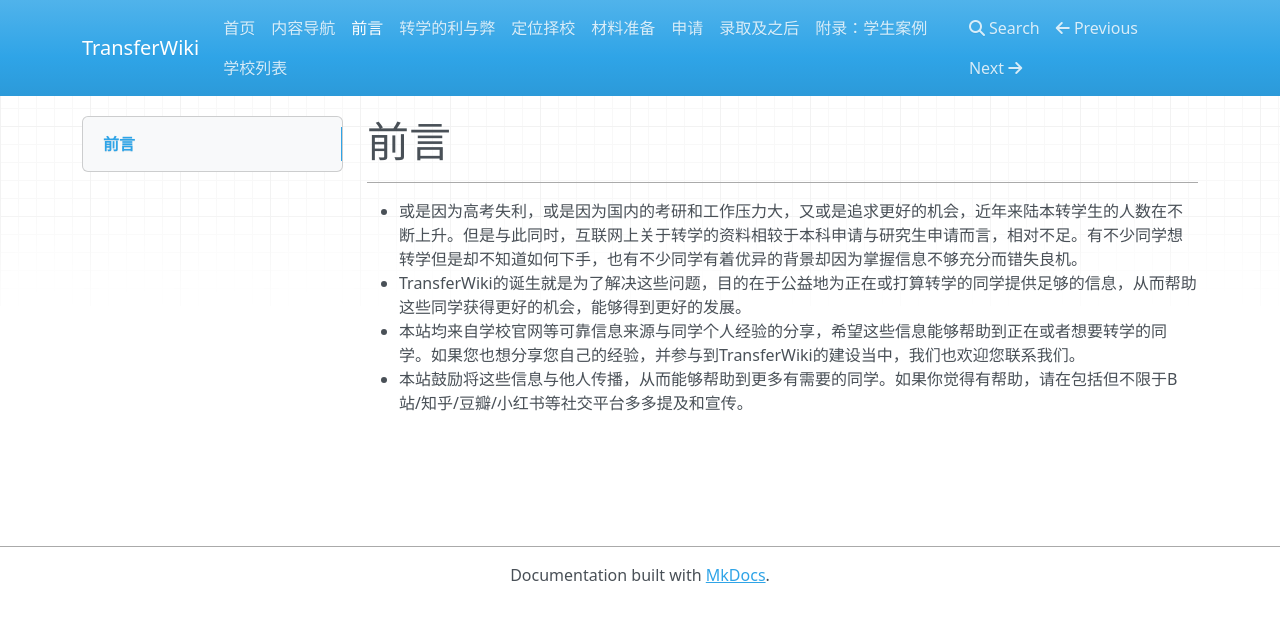
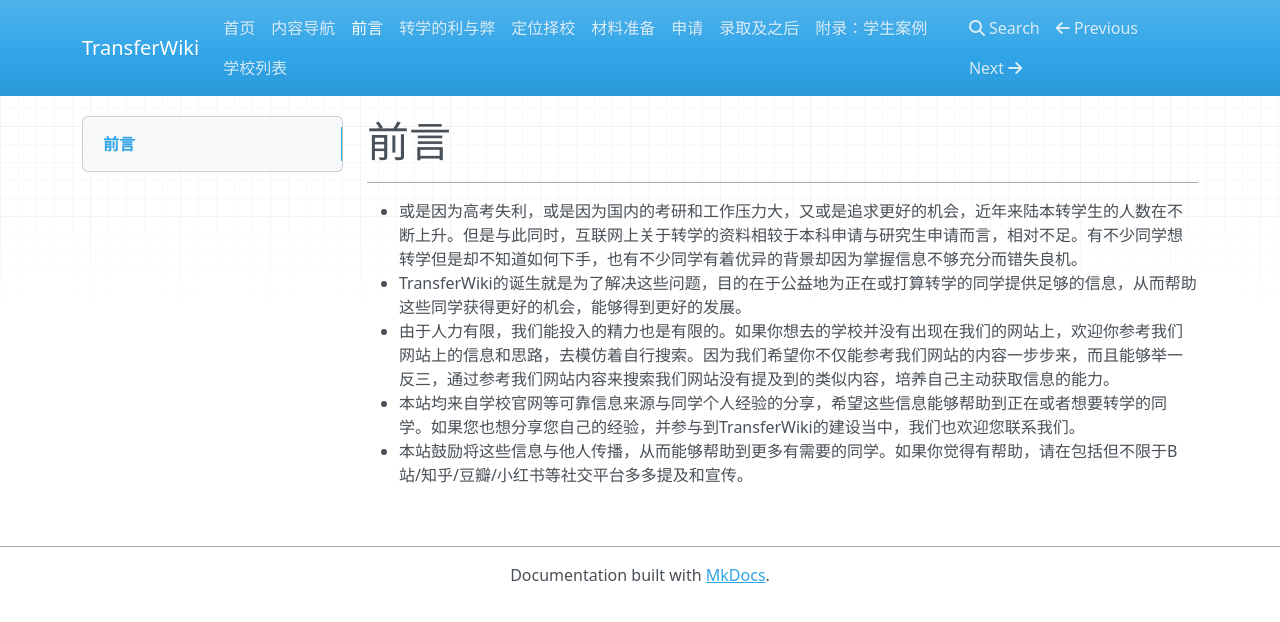
Before and after one commit to SihanXU/TransferWiki, an MkDocs documentation site: the page built from docs/intro.md, in a window 1280 px wide. Shown: the top 622 px of the page. Built offline with MkDocs 1.6.1, drawn with Linux system fonts in a browser that asks for light colours; nearby versions of some CDN libraries.

Commit message:
Update intro.md

```diff
--- a/docs/intro.md
+++ b/docs/intro.md
@@ -4,5 +4,6 @@
 
 - 或是因为高考失利，或是因为国内的考研和工作压力大，又或是追求更好的机会，近年来陆本转学生的人数在不断上升。但是与此同时，互联网上关于转学的资料相较于本科申请与研究生申请而言，相对不足。有不少同学想转学但是却不知道如何下手，也有不少同学有着优异的背景却因为掌握信息不够充分而错失良机。
 - TransferWiki的诞生就是为了解决这些问题，目的在于公益地为正在或打算转学的同学提供足够的信息，从而帮助这些同学获得更好的机会，能够得到更好的发展。
+- 由于人力有限，我们能投入的精力也是有限的。如果你想去的学校并没有出现在我们的网站上，欢迎你参考我们网站上的信息和思路，去模仿着自行搜索。因为我们希望你不仅能参考我们网站的内容一步步来，而且能够举一反三，通过参考我们网站内容来搜索我们网站没有提及到的类似内容，培养自己主动获取信息的能力。
 - 本站均来自学校官网等可靠信息来源与同学个人经验的分享，希望这些信息能够帮助到正在或者想要转学的同学。如果您也想分享您自己的经验，并参与到TransferWiki的建设当中，我们也欢迎您联系我们。
 - 本站鼓励将这些信息与他人传播，从而能够帮助到更多有需要的同学。如果你觉得有帮助，请在包括但不限于B站/知乎/豆瓣/小红书等社交平台多多提及和宣传。
```
